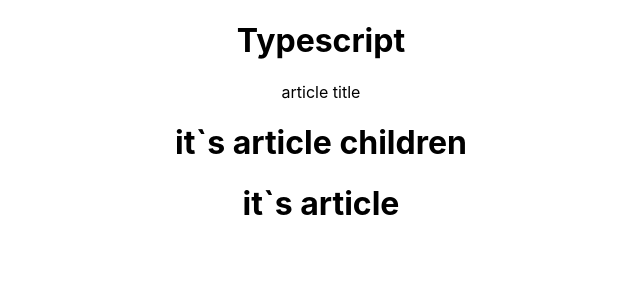
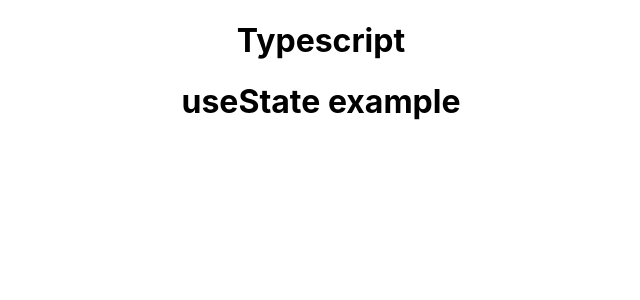
Before and after one commit to MRFAKE2002/react-typescript-tutorials, a React (Create React App) app: page / in a window 1280 px wide. Shown: the top 300 px of the page, without its empty margins (319-959 px from the left). Built offline with nearby package versions, Linux system fonts and the light colour scheme.

Commit message:
Add User3 component to example for useState as props

```diff
--- a/src/App.tsx
+++ b/src/App.tsx
@@ -3,12 +3,17 @@
 
 // css
 import "./App.css";
+
+// components
 import Article from "./components/Article";
+import User3 from "./components/User3";
 
 // types
 // ma mitunim ghabl az function type khasi ro tarif konim va hameja estefade konim hata baghie component dige.
 export type User = { name: string; email: string; age: number };
 type Array4 = (number | string)[];
+
+
 
 function App() {
   /*
@@ -60,14 +65,15 @@
     dar sakht 'state' shoma mitunid barash type moshakhas konid ya na; chizi ke moheme ine age object gharar bud az samt backend
     begirid va gharar bedid va nemidunid ke dakhelesh khalie ya pore pas bayad moshakhas konid ke age 'null' bud khata nade
     ke in kar bayad ba tayin 'null' be onvan type moshakhas konid. pas ma be surat pishfarz meghdar avalie ro 'null' mizarim.
+  */
 
-  */
   const [state, setState] = useState<User | null>(null);
 
   return (
     <div className="App">
       <h1>Typescript</h1>
-      {/* <hr />
+      {/*
+        <hr />
         <User
           name="user"
           email="user@example.com"
@@ -88,7 +94,15 @@
           phoneNumber="091000000"
           strangeType={1234}
           unionType="different"
-      /> */}
+        />
+      */}
+
+      {/*
+        <Article>
+          article title
+          <h1>it`s article children</h1>
+        </Article>
+      */}
 
       {/*
         alan mikhaim meghdar name ro az 'useState' begirim ke khata mide mige age meghdaresh 'null' bashe ke be surat pishfarz ham 'null'
@@ -96,10 +110,8 @@
       */}
       {/* {state?.name} */}
 
-      <Article>
-        article title
-        <h1>it`s article children</h1>
-      </Article>
+      <User3 state={state} setState={setState} />
+
     </div>
   );
 }
--- /dev/null
+++ b/src/components/User3.tsx
@@ -0,0 +1,23 @@
+// dar inja mikhaim bebinim type 'useState' be onvan vorudi chetor bayad moshaghas beshe.
+
+// libraries
+import React from "react";
+
+// types
+import { User } from "../App";
+
+
+type UserState = {
+  state: User | null
+  setState: React.Dispatch<React.SetStateAction<User | null>>
+}
+
+
+
+function User3({state, setState} : UserState) {
+  return (
+    <h1>useState example</h1>
+  );
+}
+
+export default User3
```
Lines whose indentation alone changed are shown as unchanged.
